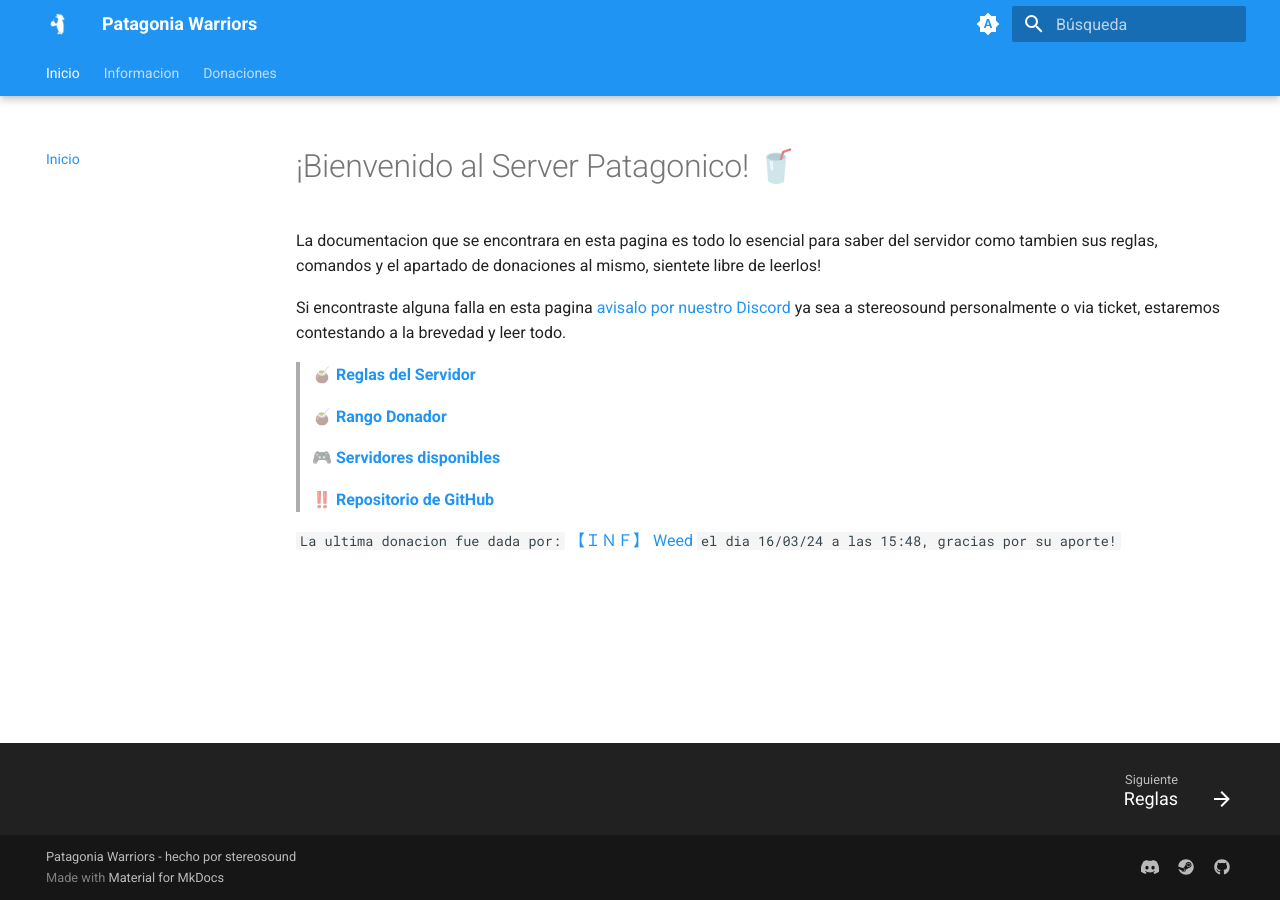
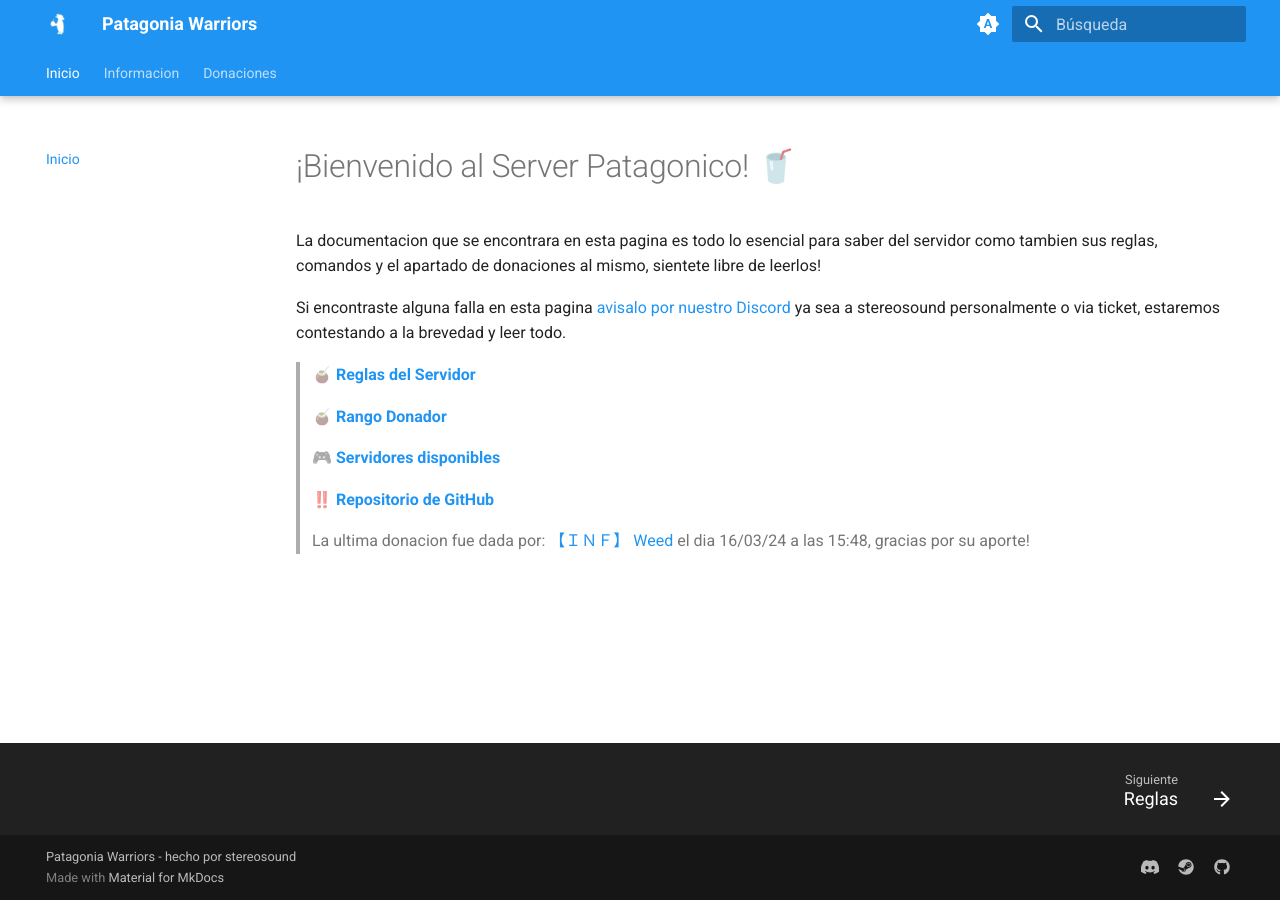
Before and after one commit to patagoniawarriors/docs, an MkDocs documentation site: the page built from docs/index.md, in a window 1280 px wide. Built offline with MkDocs 1.6.1 and Material for MkDocs 9.7.7, drawn with Linux system fonts in a browser that asks for light colours.

```diff
--- a/docs/index.md
+++ b/docs/index.md
@@ -12,4 +12,5 @@ Si encontraste alguna falla en esta pagina [avisalo por nuestro Discord](https:/
 
 > ‼️ **[Repositorio de GitHub](https://github.com/patagoniawarriors/docs)**
 
-`La ultima donacion fue dada por:` [【﻿ＩＮＦ】 Weed](https://steamcommunity.com/profiles/76561198989065670) `el dia 16/03/24 a las 15:48, gracias por su aporte!`
+
+> La ultima donacion fue dada por: [【﻿ＩＮＦ】 Weed](https://steamcommunity.com/profiles/76561198989065670) el dia 16/03/24 a las 15:48, gracias por su aporte!
```
